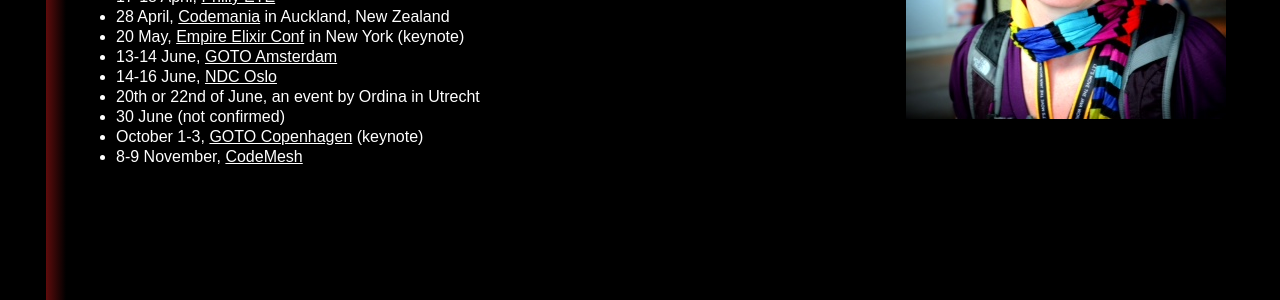
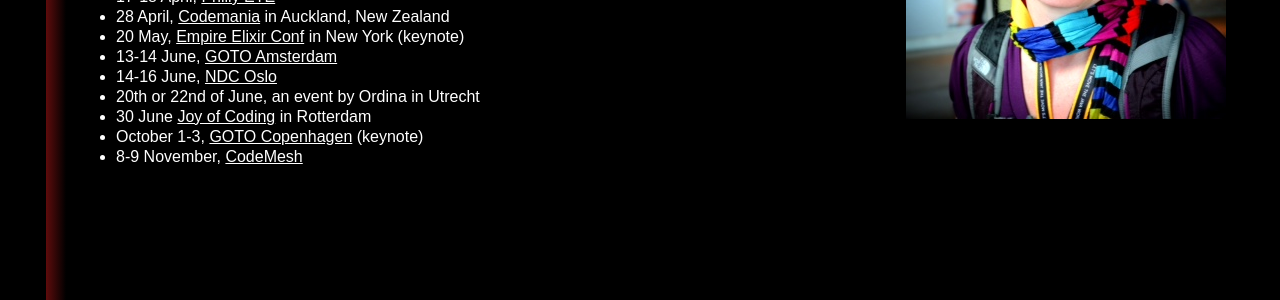
Before and after one commit to jessitron/jessitron.com, a Jekyll site: the page built from index.md, in a window 1280 px wide. Shown: the part 338-638 px from the top of the page. Built offline with Jekyll 4.4.1, drawn with Linux system fonts in a browser that asks for light colours.

Commit message:
add joy of coding

```diff
--- a/index.md
+++ b/index.md
@@ -23,6 +23,6 @@
 * 13-14 June, [GOTO Amsterdam](http://gotocon.com/amsterdam-2017/)
 * 14-16 June, [NDC Oslo](http://ndcoslo.com/)
 * 20th or 22nd of June, an event by Ordina in Utrecht
-* 30 June (not confirmed)
+* 30 June [Joy of Coding](http://joyofcoding.org/) in Rotterdam
 * October 1-3, [GOTO Copenhagen](https://gotocph.com/) (keynote)
 * 8-9 November, [CodeMesh](http://www.codemesh.io/)
```
